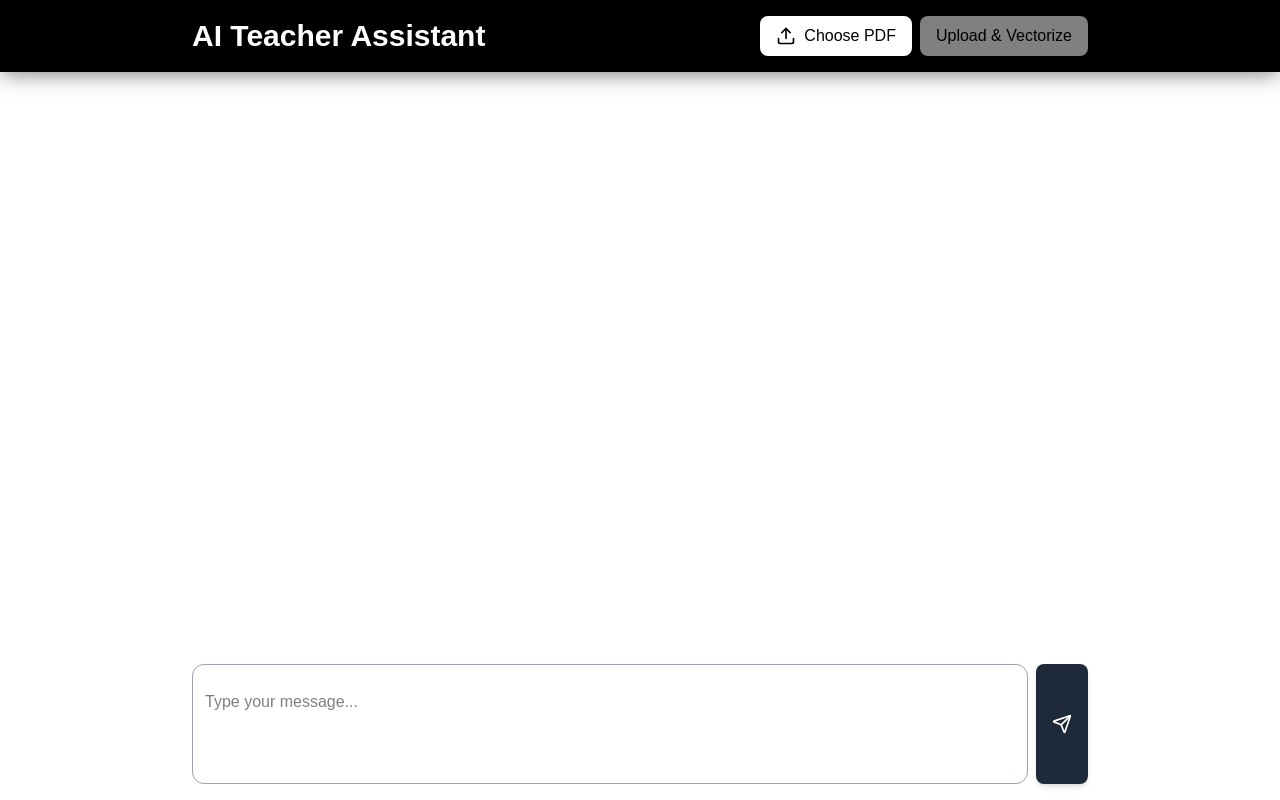
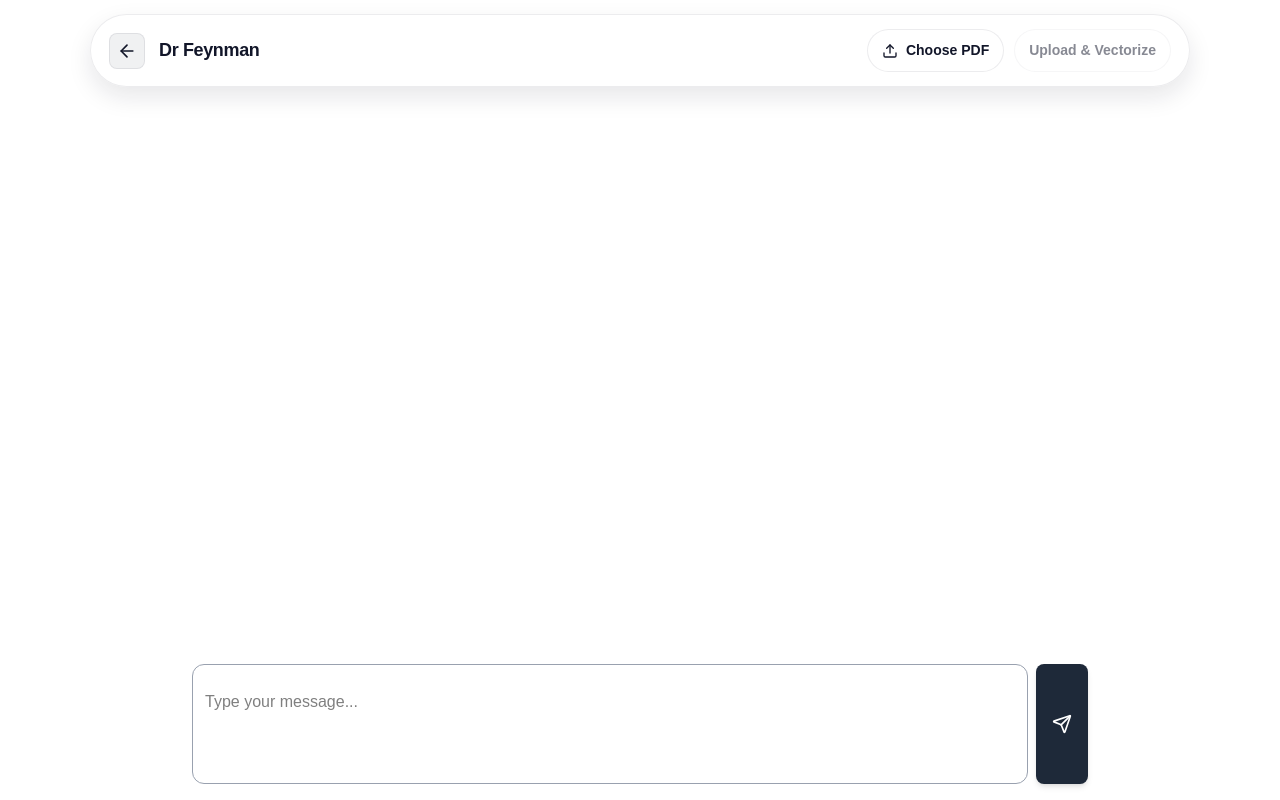
Before and after one commit to Kxtnny/AI-teaching-assistant, a Next.js app: page /Chatbot in a window 1280 px wide. Built offline with nearby package versions, Linux system fonts and the light colour scheme.

Commit message:
made ui and color consistent

```diff
--- a/app/Chatbot/page.tsx
+++ b/app/Chatbot/page.tsx
@@ -3,8 +3,9 @@
 'use client';
 
 import { useChat } from '@ai-sdk/react';
-import { User, Bot, Send, Upload } from 'lucide-react';
+import { User, Bot, Send, Upload, ArrowLeft } from 'lucide-react';
 import { useState } from 'react';
+import Link from 'next/link';
 
 export default function Chat() {
   const { messages, sendMessage, status } = useChat();
@@ -77,11 +78,15 @@ export default function Chat() {
 
   return (
     <div className="flex flex-col h-screen bg-white">
-      <header className="bg-black text-white p-4 shadow-[0_4px_20px_-2px_rgba(0,0,0,0.5)]">
-        <div className="max-w-4xl mx-auto flex items-center justify-between gap-3">
-          <h1 className="text-3xl font-bold text-white">AI Teacher Assistant</h1>
+      <nav className="navbar" style={{padding: '14px 18px', margin: '14px auto 0', width: 'min(1100px, calc(100% - 24px))', background: 'rgba(255, 255, 255, 0.75)', backdropFilter: 'blur(12px)', border: '1px solid rgba(15, 23, 42, 0.08)', borderRadius: '999px', boxShadow: '0 10px 24px rgba(15, 23, 42, 0.10)', position: 'sticky', top: 0, zIndex: 20, display: 'flex', alignItems: 'center', justifyContent: 'space-between', gap: '14px'}}>
+        <div style={{display: 'flex', alignItems: 'center', gap: '14px'}}>
+          <Link href="/" style={{display: 'flex', alignItems: 'center', justifyContent: 'center', width: '36px', height: '36px', borderRadius: '8px', background: 'rgba(15, 23, 42, 0.06)', border: '1px solid rgba(15, 23, 42, 0.08)', cursor: 'pointer', transition: 'all 180ms ease', textDecoration: 'none', color: '#121629'}} onMouseEnter={(e) => {e.currentTarget.style.background = 'rgba(15, 23, 42, 0.12)'; e.currentTarget.style.boxShadow = '0 4px 12px rgba(15, 23, 42, 0.08)';}} onMouseLeave={(e) => {e.currentTarget.style.background = 'rgba(15, 23, 42, 0.06)'; e.currentTarget.style.boxShadow = 'none';}}>
+            <ArrowLeft className="w-5 h-5" />
+          </Link>
+          <h1 style={{fontSize: '18px', fontWeight: 900, color: '#121629', margin: 0, letterSpacing: '-0.02em'}}>Dr Feynman</h1>
+        </div>
 
-          <div className="flex items-center gap-2">
+        <div style={{display: 'flex', alignItems: 'center', gap: '10px'}}>
           <input
             type="file"
             accept="application/pdf,.pdf"
@@ -93,11 +98,11 @@ export default function Chat() {
 
           <label
             htmlFor="file-upload"
-              className={`flex items-center gap-2 px-4 py-2 bg-white text-black rounded-lg cursor-pointer hover:bg-gray-200 transition ${
-                uploading ? 'opacity-50 cursor-not-allowed' : ''
-              }`}
+            style={{display: 'flex', alignItems: 'center', gap: '8px', padding: '10px 14px', background: 'rgba(255, 255, 255, 0.9)', color: '#121629', borderRadius: '999px', cursor: uploading ? 'not-allowed' : 'pointer', border: '1px solid rgba(15, 23, 42, 0.08)', fontWeight: 800, fontSize: '14px', transition: 'all 180ms ease', opacity: uploading ? 0.5 : 1}}
+            onMouseEnter={(e) => {if (!uploading) {e.currentTarget.style.background = 'rgba(15, 23, 42, 0.06)'; e.currentTarget.style.boxShadow = '0 10px 24px rgba(15, 23, 42, 0.10)';}}}
+            onMouseLeave={(e) => {e.currentTarget.style.background = 'rgba(255, 255, 255, 0.9)'; e.currentTarget.style.boxShadow = 'none';}}
           >
-              <Upload className="w-5 h-5" />
+            <Upload className="w-4 h-4" />
             <span>{selectedFile ? 'Change PDF' : 'Choose PDF'}</span>
           </label>
 
@@ -105,21 +110,20 @@ export default function Chat() {
             type="button"
             onClick={handleUpload}
             disabled={uploading || !selectedFile}
-              className={`px-4 py-2 bg-white text-black rounded-lg hover:bg-gray-200 transition ${
-                uploading || !selectedFile ? 'opacity-50 cursor-not-allowed' : ''
-              }`}
+            style={{display: 'flex', alignItems: 'center', gap: '8px', padding: '10px 14px', background: 'rgba(255, 255, 255, 0.9)', color: '#121629', borderRadius: '999px', border: '1px solid rgba(15, 23, 42, 0.08)', cursor: uploading || !selectedFile ? 'not-allowed' : 'pointer', fontWeight: 800, fontSize: '14px', transition: 'all 180ms ease', opacity: uploading || !selectedFile ? 0.5 : 1}}
+            onMouseEnter={(e) => {if (!uploading && selectedFile) {e.currentTarget.style.background = 'rgba(15, 23, 42, 0.06)'; e.currentTarget.style.boxShadow = '0 10px 24px rgba(15, 23, 42, 0.10)';}}}
+            onMouseLeave={(e) => {e.currentTarget.style.background = 'rgba(255, 255, 255, 0.9)'; e.currentTarget.style.boxShadow = 'none';}}
           >
-              {uploading ? 'Working...' : 'Upload & Vectorize'}
+            {uploading ? 'Uploading...' : 'Upload & Vectorize'}
           </button>
         </div>
-        </div>
+      </nav>
 
       {uploadStatus && (
-          <div className="max-w-4xl mx-auto mt-2">
-            <p className="text-sm text-center">{uploadStatus}</p>
+        <div style={{textAlign: 'center', padding: '8px 18px', fontSize: '14px', color: '#121629', maxWidth: '1100px', margin: '0 auto', width: '100%'}}>
+          <p>{uploadStatus}</p>
         </div>
       )}
-      </header>
 
       {/* rest of your chat UI unchanged */}
       <div className="flex-1 overflow-hidden flex justify-center">
--- a/app/Collabot/page.tsx
+++ b/app/Collabot/page.tsx
@@ -1,6 +1,8 @@
 "use client";
 
 import React, { useState, useEffect, useRef, useCallback } from "react";
+import Link from "next/link";
+import { ArrowLeft } from "lucide-react";
 
 interface Msg {
   id: string;
@@ -263,7 +265,9 @@ export default function CollabotPage() {
     return (
       <div style={S.joinWrap}>
         <div style={S.joinCard}>
-          <div style={{ fontSize: "2.2rem" }}>🎓</div>
+          <Link href="/" style={{display: 'inline-flex', alignItems: 'center', justifyContent: 'center', width: '36px', height: '36px', borderRadius: '8px', background: 'rgba(15, 23, 42, 0.06)', border: '1px solid rgba(15, 23, 42, 0.08)', cursor: 'pointer', transition: 'all 180ms ease', textDecoration: 'none', color: '#1f2937', marginBottom: '12px'}} onMouseEnter={(e) => {e.currentTarget.style.background = 'rgba(15, 23, 42, 0.12)'; e.currentTarget.style.boxShadow = '0 4px 12px rgba(15, 23, 42, 0.08)';}} onMouseLeave={(e) => {e.currentTarget.style.background = 'rgba(15, 23, 42, 0.06)'; e.currentTarget.style.boxShadow = 'none';}}>
+            <ArrowLeft className="w-5 h-5" />
+          </Link>
           <h1 style={{ margin: "0.4rem 0 0.2rem" }}>Dr. Feynman’s Collaborative Room</h1>
           <p style={{ color: "#6b7280", marginBottom: 14 }}>
             Pick your topic and join a room (max 3 students per room). Room starts when 2 students join.
@@ -324,6 +328,9 @@ export default function CollabotPage() {
   return (
     <div style={S.container}>
       <header style={S.header}>
+        <Link href="/" style={{display: 'flex', alignItems: 'center', justifyContent: 'center', width: '36px', height: '36px', borderRadius: '8px', background: 'rgba(15, 23, 42, 0.06)', border: '1px solid rgba(15, 23, 42, 0.08)', cursor: 'pointer', transition: 'all 180ms ease', textDecoration: 'none', color: '#1f2937'}} onMouseEnter={(e) => {e.currentTarget.style.background = 'rgba(15, 23, 42, 0.12)'; e.currentTarget.style.boxShadow = '0 4px 12px rgba(15, 23, 42, 0.08)';}} onMouseLeave={(e) => {e.currentTarget.style.background = 'rgba(15, 23, 42, 0.06)'; e.currentTarget.style.boxShadow = 'none';}}>
+          <ArrowLeft className="w-5 h-5" />
+        </Link>
         <div style={S.headerIcon}>🎓</div>
         <div style={{ flex: 1 }}>
           <div style={{ fontWeight: 900 }}>Dr. Feynman’s Classroom</div>
@@ -532,7 +539,7 @@ const S: Record<string, React.CSSProperties> = {
     padding: "10px 12px",
     color: "#fff",
     fontWeight: 800,
-    background: "linear-gradient(135deg,#3b82f6,#8b5cf6)",
+    background: "#6b7280",
     cursor: "pointer",
   },
   feedbackBtn: {
--- a/app/api/chat/route.tsx
+++ b/app/api/chat/route.tsx
@@ -14,7 +14,7 @@ import { tool } from "@langchain/core/tools";
 import * as z from "zod";
 
 const model = new ChatOllama({
-  model: "llama3.2",
+  model: "llama3.1",
   temperature: 0.1,
 });
 
--- a/app/page.tsx
+++ b/app/page.tsx
@@ -322,7 +322,6 @@ export default function Homepage() {
                 🧑‍🤝‍🧑
               </div>
               <div className="assist" aria-hidden="true">
-                🤖
               </div>
               <div className="bubble bubble-1" aria-hidden="true">
                 💬
```
Lines whose indentation alone changed are shown as unchanged.
